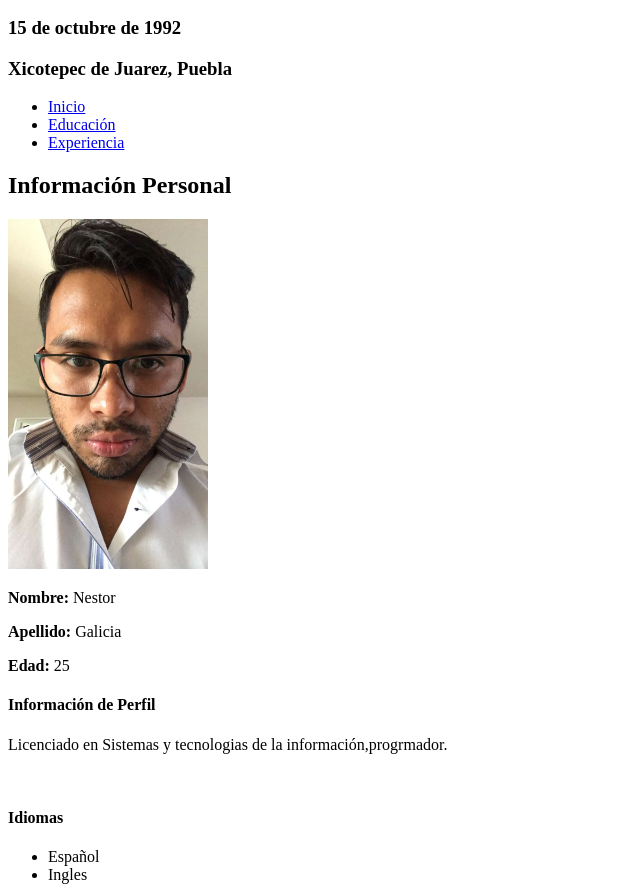
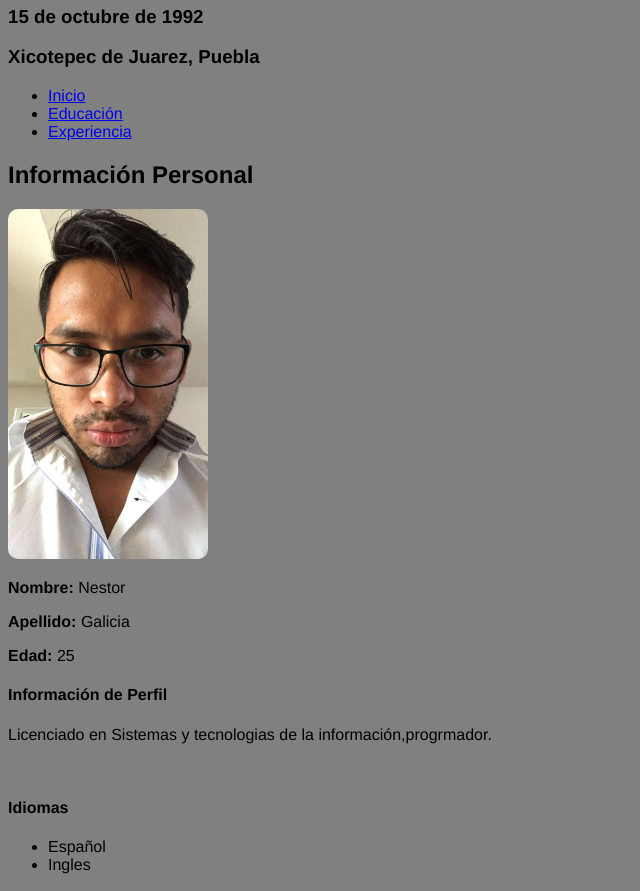
Before and after one commit to danielGalici/Evaluacion-Final, a plain HTML site: page index.html in a window 1280 px wide. Shown: the part 422-1313 px from the top of the page, without its empty margins (0-640 px from the left). Drawn offline with Linux system fonts and the light colour scheme.

Commit message:
change
body

```diff
--- /dev/null
+++ b/css/estilos.css
@@ -0,0 +1,25 @@
+body
+{
+  background-color: gray;
+}
+
+footer
+{
+  margin-top: 20px;
+}
+
+img
+{
+  border-radius: 10px;
+}
+#datos
+{
+
+}
+
+#contenedor
+{
+  font-family: helvetica;
+  font-size: 16px;
+
+}
--- a/index.html
+++ b/index.html
@@ -3,16 +3,19 @@
 <head>
 <meta charset="utf-8">
 <title>Hoja de Vida</title>
+<link rel="stylesheet" href="css/estilos.css">
 </head>
 
-<body>
+<body id="contenedor">
   <svg width="300px" height="300px" viewbox="0 0 300 300">
     <image width="300px" height="300px" xlink:href="imagenes/logo.svg">
   </svg>
+  <section id="datos">
   <h1>Hoja de Vida</h1>
   <h2>Nestor Daniel Galicia Islas</h2>
   <h3>15 de octubre de 1992</h3>
   <h3>Xicotepec de Juarez, Puebla</h3>
+  </section>
   <ul>
     <li><a href="index.html">Inicio</a></li>
     <li><a href="educacion.html">Educación</a></li>
```
